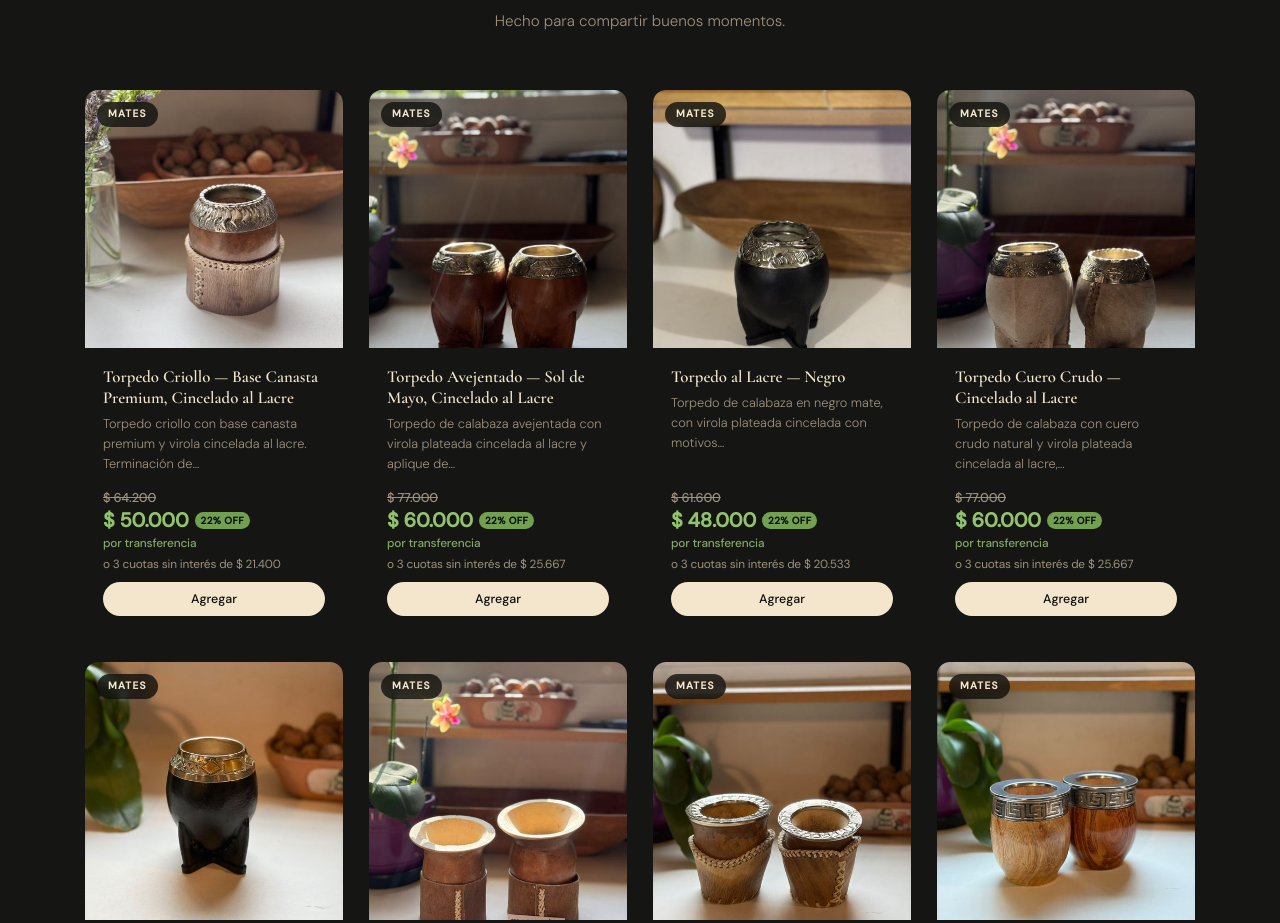
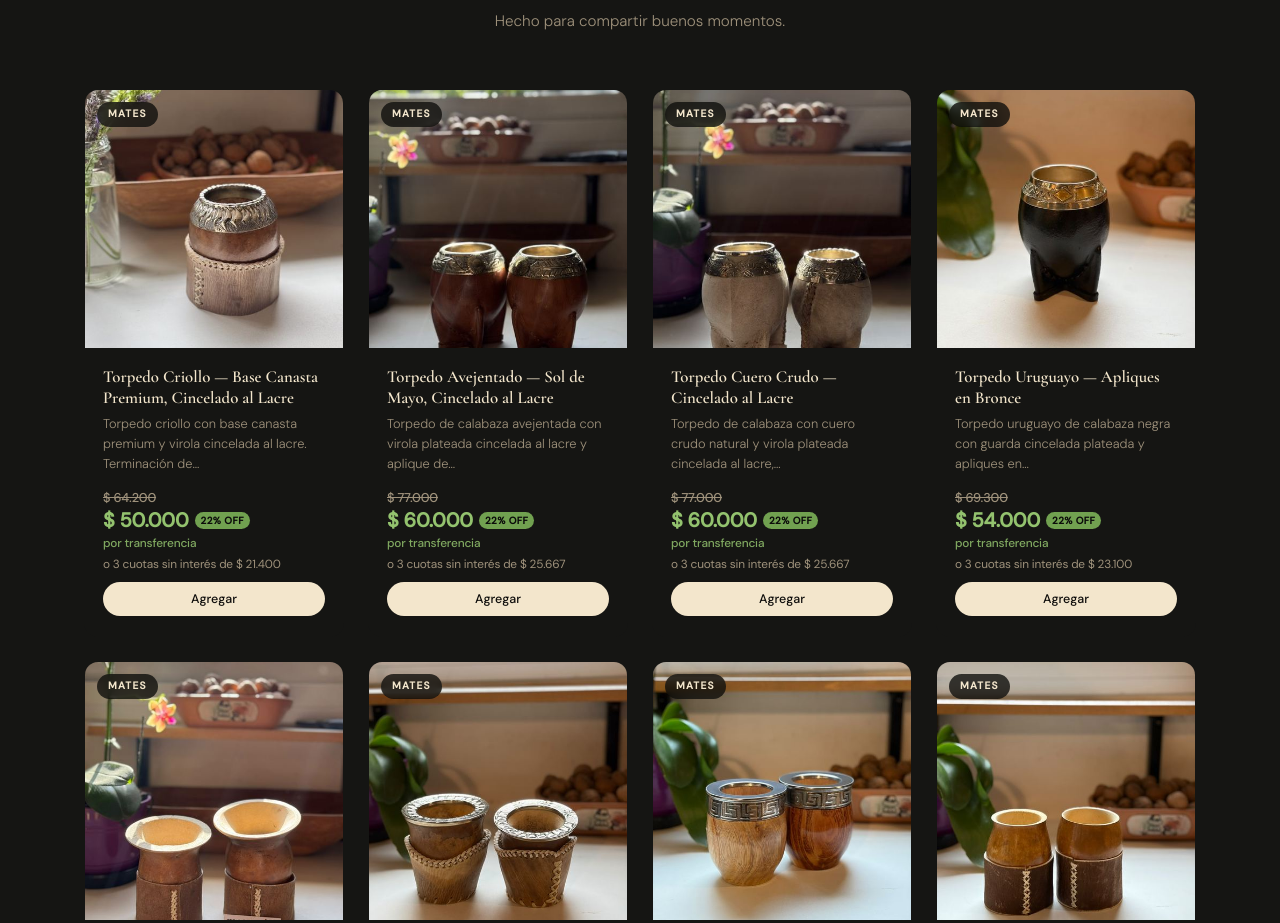
Before and after one commit to mateoricci05/mates.rico, a plain HTML site: page index.html in a window 1280 px wide. Shown: the part 1174-2097 px from the top of the page. Drawn offline with nearby package versions, Linux system fonts and the light colour scheme.

Commit message:
Sin stock: Torpedo al Lacre Negro
Co-Authored-By: Claude Opus 5.5 <noreply@anthropic.com>
Claude-Session: https://claude.ai/code/session_01NLtDBJ16CwrFS3Xma8uW5w

```diff
--- a/index.html
+++ b/index.html
@@ -41,7 +41,7 @@
   <link rel="preconnect" href="https://fonts.gstatic.com" crossorigin />
   <link href="https://fonts.googleapis.com/css2?family=Cormorant+Garamond:ital,wght@0,400;0,600;0,700;1,400;1,600&family=DM+Sans:wght@300;400;500&display=swap" rel="stylesheet"/>
   <script src="https://unpkg.com/feather-icons@4.29.2/dist/feather.min.js" defer></script>
-  <link rel="stylesheet" href="styles.css?v=202611111602" />
+  <link rel="stylesheet" href="styles.css?v=202611160144" />
 </head>
 <body>
 
@@ -581,6 +581,6 @@
   <!-- Toast -->
   <div class="toast" id="toast"></div>
 
-  <script src="script.js?v=202611111602"></script>
+  <script src="script.js?v=202611160144"></script>
 </body>
 </html>
--- a/script.js
+++ b/script.js
@@ -51,7 +51,7 @@ const productos = [
     descripcion: "Torpedo de calabaza en negro mate, con virola plateada cincelada con motivos florales. Elegante y con mucho carácter. Bombilla no incluida.",
     precio: 48000,
     descuento: 3000,               // ← promo de lanzamiento
-    stock: 2,
+    stock: 0,
     imagen: "img/torpedo_negro.jpg",
     categoria: "Mates",
     features: [
```
